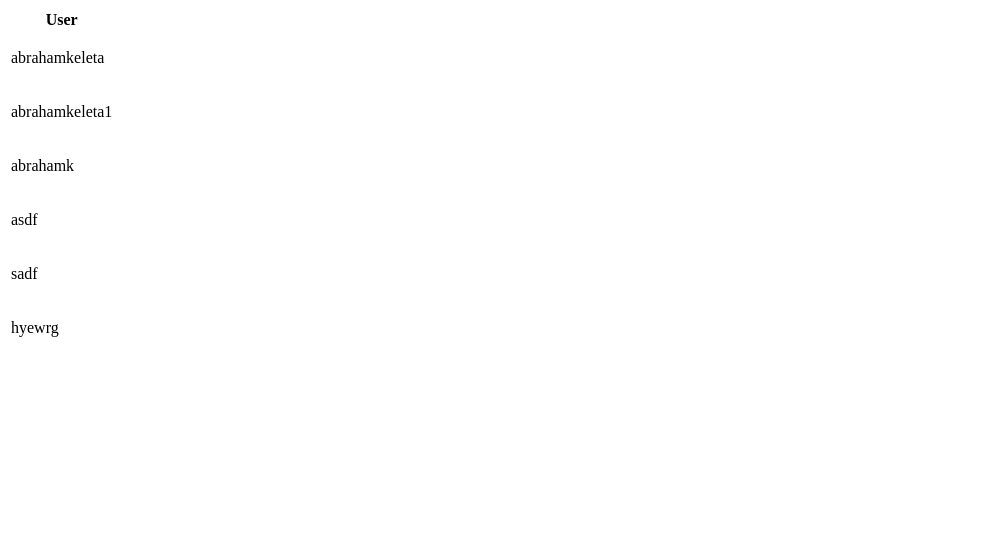
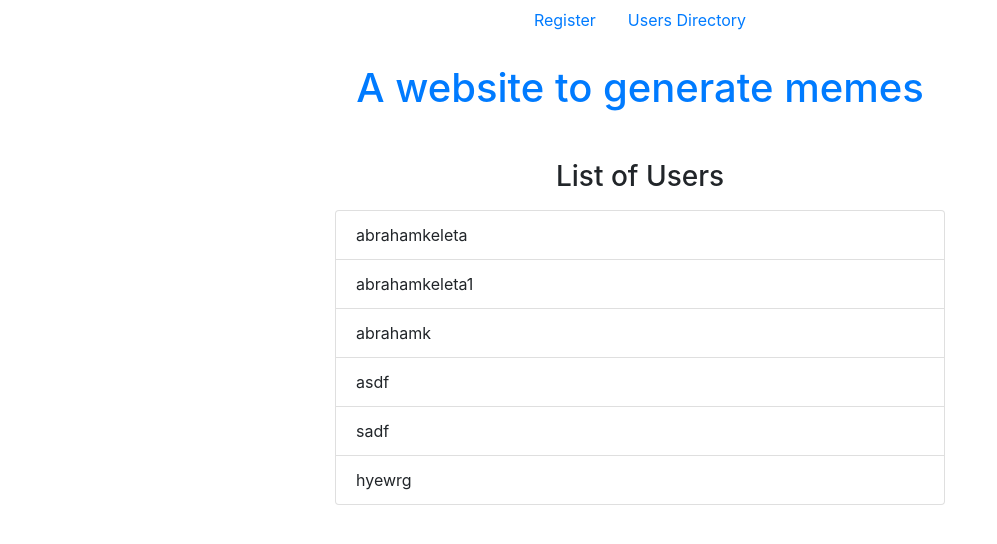
Before and after one commit to Hgp-GeniusLabs/meme-generator, a Flask app: page /users in a window 1280 px wide. Shown: the top 544 px of the page, without its empty margins (0-997 px from the left). Run offline with Flask 2, Linux system fonts and the light colour scheme; data comes from the database, SQL or seed files in the repository; both versions use the stored data as it was after the commit.

Commit message:
adding users and bootstrap to users, register, and top navigation

```diff
--- a/static/css/main.css
+++ b/static/css/main.css
@@ -42,3 +42,8 @@ td {
     width: 400px;
     height: auto;
 }
+
+/* adding css for padding the input */
+.new-meme-input {
+    padding: .4em;
+}
--- a/templates/users.html
+++ b/templates/users.html
@@ -1,26 +1,48 @@
 <!DOCTYPE html>
 <html lang="en">
+
 <head>
     <meta charset="UTF-8">
     <meta http-equiv="X-UA-Compatible" content="IE=edge">
     <meta name="viewport" content="width=device-width, initial-scale=1.0">
+    <link rel="stylesheet" href="https://cdn.jsdelivr.net/npm/bootstrap@4.0.0/dist/css/bootstrap.min.css"
+        integrity="sha384-Gn5384xqQ1aoWXA+058RXPxPg6fy4IWvTNh0E263XmFcJlSAwiGgFAW/dAiS6JXm" crossorigin="anonymous">
     <title>Users</title>
 </head>
+
 <body>
+
+    <header>
+        <ul class="nav justify-content-center">
+            <li class="nav-item">
+                <a class="nav-link" href="/sign-up">Register</a>
+            </li>
+            <li class="nav-item">
+                <a class="nav-link" href="/users">Users Directory</a>
+            </li>
+        </ul>
+    </header>
     <!-- This is the list of memes -->
-    {% if users|length < 1 %}
-        <h4 style="text-align: center">There are no users. Create one below!</h4>
-    {% else %}
-    <table>
-        <tr>
-            <th>User</th>
-        </tr>
-        {% for user in users %}
-            <tr>
-                <td><p>{{ user.username }} </p></td>
-            </tr>
-        {% endfor %}
-    </table>
-    {% endif %}
+    <section>
+        <a href="/">
+            <h1 class="text-center my-4">A website to generate memes</h1>
+        </a>
+    </section>
+    <section class="users-list my-5">
+        {% if users|length < 1 %} <h4 style="text-align: center">There are no users. Create one below!</h4>
+            {% else %}
+            <div>
+                <h3 class="text-center my-3">List of Users</h3>
+            </div>
+            <div class="col-6 mx-auto">
+                <ul class="list-group">
+                    {% for user in users %}
+                    <li class="list-group-item">{{ user.username }}</li>
+                    {% endfor %}
+                </ul>
+            </div>
+            {% endif %}
+    </section>
 </body>
+
 </html>
```
Also changed, not shown: templates/index.html (+15 -3 lines), templates/sign_up.html (+13 -0 lines), instance/database.db.
